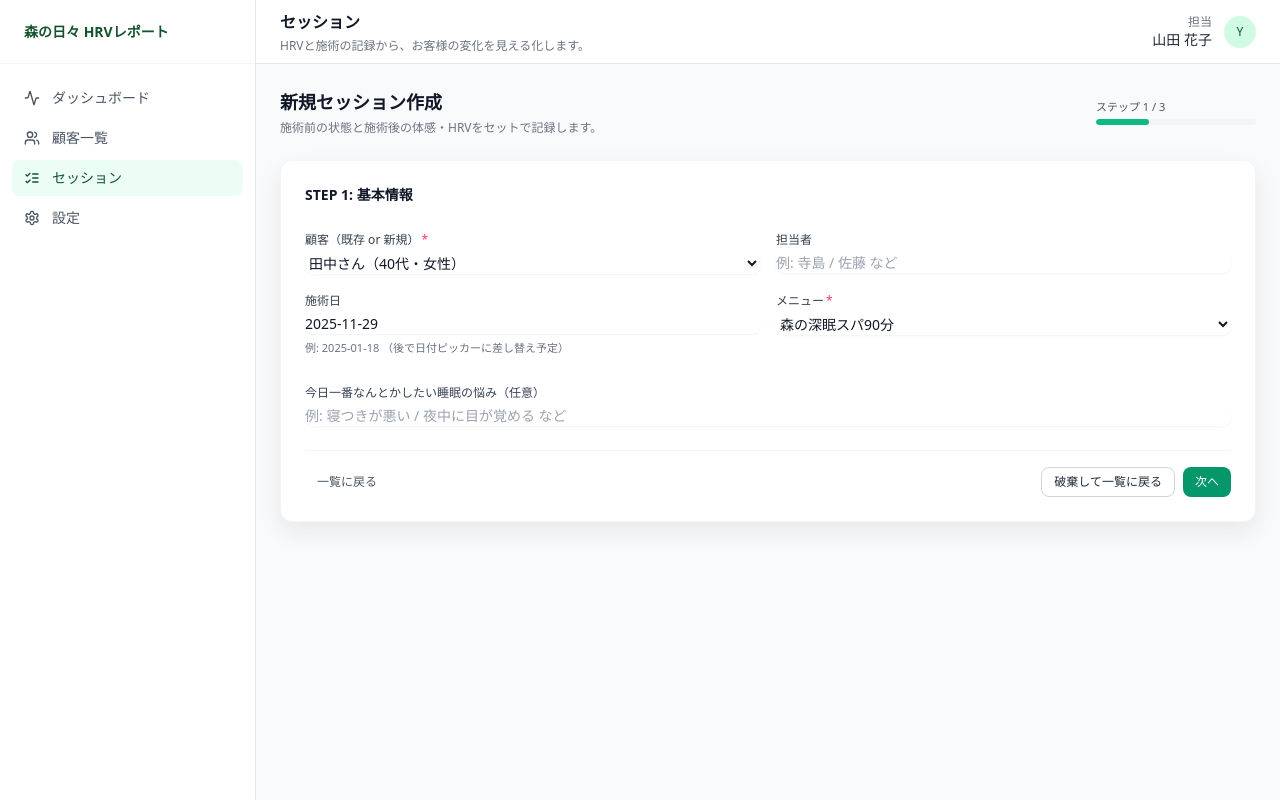
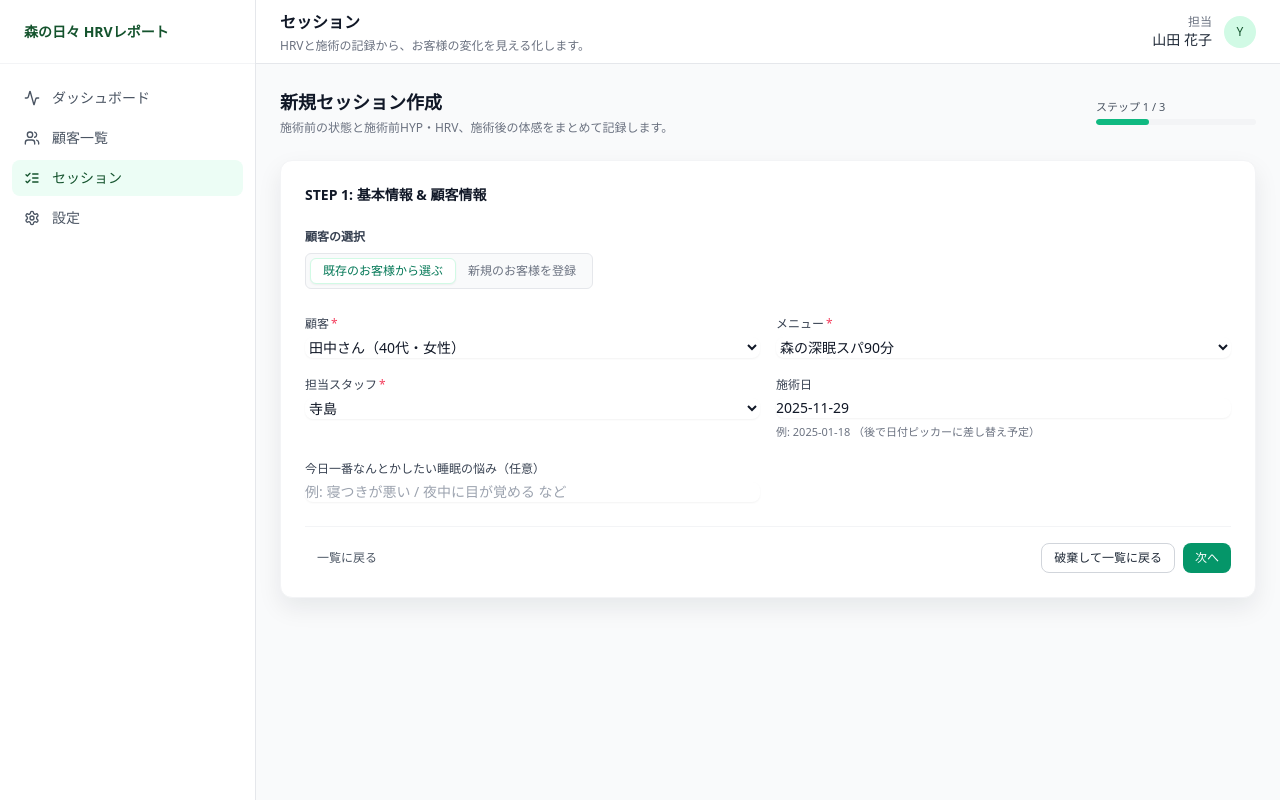
Before and after one commit to terashimasatoshi/HYPAPPver2, a Next.js app: page /sessions/new in a window 1280 px wide. Built offline with nearby package versions, Linux system fonts and the light colour scheme.

Commit message:
Enhance NewSessionFlow with new client fields
Updated NewSessionFlow component to include new fields for new clients and modify existing client handling. Adjusted form initialization and validation logic to accommodate new client attributes.

```diff
--- a/components/NewSessionFlow.tsx
+++ b/components/NewSessionFlow.tsx
@@ -11,19 +11,29 @@ import { ProgressBar } from './ProgressBar';
 import { Button } from './Button';
 
 interface NewSessionFormState {
-  // 顧客まわり
-  clientId: string;            // 既存顧客ID or "__new__"
-  newClientName: string;       // 新規顧客のお名前
-  newClientAgeLabel: string;   // 「40代・女性」など表示用（任意）
-  staffName: string;           // 担当者名
+  // 顧客関連
+  clientId: string; // 既存顧客のID（新規のときは一旦空でOK）
+
+  // 新規顧客登録用
+  newClientName: string;
+  newClientAgeLabel: string;       // 年代（例: 40代）
+  newClientGender: string;         // 性別
+  newClientFirstVisitDate: string; // 初回来店日
+  newClientCustomerNumber: string; // 顧客番号
+
+  // 担当スタッフ
+  staffName: string;
 
   // 基本情報
   date: string;
   menu: string;
 
-  // HRV
-  hrvBefore: string;
-  hrvAfter: string;
+  // HRV / HYP 関連
+  hypBefore: string;       // 施術前HYP測定結果
+  hrvBefore: string;       // 施術前RMSSD
+  hrvBeforeBpm: string;    // 施術前bpm
+  hrvAfter: string;        // 施術後RMSSD
+  hrvAfterBpm: string;     // 施術後bpm
 
   // 施術前の状態
   preFatigue: string;
@@ -78,6 +88,18 @@ const wakeTimeOptions = [
   '8時以降',
 ].map((label) => ({ value: label, label }));
 
+const genderOptions = [
+  { value: '女性', label: '女性' },
+  { value: '男性', label: '男性' },
+  { value: 'その他', label: 'その他' },
+];
+
+const staffOptions = [
+  { value: '寺島', label: '寺島' },
+  { value: 'スタッフA', label: 'スタッフA' },
+  { value: 'スタッフB', label: 'スタッフB' },
+];
+
 const lifestyleItems: { tag: LifestyleTag; label: string }[] = [
   { tag: 'smartphone', label: '寝る前にスマホ・SNSを見る' },
   { tag: 'late_caffeine', label: '15時以降にカフェインをとる' },
@@ -90,17 +112,25 @@ const lifestyleItems: { tag: LifestyleTag; label: string }[] = [
 
 function createInitialForm(clientId: string | undefined): NewSessionFormState {
   const today = new Date().toISOString().slice(0, 10);
+
   return {
-    clientId: clientId ?? '',          // 初期は空 → useEffectでセット
+    clientId: clientId ?? '',
     newClientName: '',
     newClientAgeLabel: '',
-    staffName: '',
+    newClientGender: '',
+    newClientFirstVisitDate: today,
+    newClientCustomerNumber: '',
+
+    staffName: staffOptions[0]?.value ?? '',
 
     date: today,
     menu: '森の深眠スパ90分',
 
+    hypBefore: '',
     hrvBefore: '',
+    hrvBeforeBpm: '',
     hrvAfter: '',
+    hrvAfterBpm: '',
 
     preFatigue: '7',
     preStiffness: '6',
@@ -129,18 +159,21 @@ function toNumber(value: string, fallback = 0): number {
   return Number.isNaN(n) ? fallback : n;
 }
 
+type ClientMode = 'existing' | 'new';
+
 export function NewSessionFlow() {
   const router = useRouter();
   const [clients, setClients] = useState<Client[]>([]);
   const [sessions, setSessions] = useState<Session[]>([]);
   const [step, setStep] = useState<1 | 2 | 3>(1);
   const [loading, setLoading] = useState(false);
+  const [clientMode, setClientMode] = useState<ClientMode>('existing');
 
   const [form, setForm] = useState<NewSessionFormState>(() =>
     createInitialForm(undefined),
   );
 
-  // 初回ロード時に顧客とセッションを取得
+  // 初回ロード: 顧客とセッションを取得
   useEffect(() => {
     async function load() {
       const [cRes, sRes] = await Promise.all([
@@ -152,20 +185,17 @@ export function NewSessionFlow() {
       setClients(cData);
       setSessions(sData);
 
-      // 初期状態：顧客がいれば先頭を選択、いなければ「新規顧客」モードにする
-      if (!form.clientId) {
-        setForm((prev) => ({
-          ...prev,
-          clientId: cData[0]?.id ?? '__new__',
-        }));
+      // 顧客リストがあって、まだclientIdが空なら、先頭顧客をセット
+      if (!form.clientId && cData[0]?.id) {
+        setForm((prev) => createInitialForm(cData[0].id));
       }
     }
     void load();
-    // form を依存に入れると無限ループになるので意図的に空配列
+    // form を依存に入れると初期化がループするので空配列のまま
     // eslint-disable-next-line react-hooks/exhaustive-deps
   }, []);
 
-  // 汎用変更ハンドラ（型安全）
+  // 共通フィールド更新
   const handleChange = <K extends keyof NewSessionFormState>(
     field: K,
     value: NewSessionFormState[K],
@@ -190,28 +220,34 @@ export function NewSessionFlow() {
 
   const handleNext = () => {
     if (step === 1) {
-      const isNewClient = form.clientId === '__new__';
-
-      if (isNewClient) {
-        if (!form.newClientName.trim()) {
-          alert('新規顧客のお名前を入力してください。');
+      if (!form.menu) {
+        alert('メニューを選択してください。');
         return;
       }
-      } else {
+      if (!form.staffName) {
+        alert('担当スタッフを選択してください。');
+        return;
+      }
+
+      if (clientMode === 'existing') {
         if (!form.clientId) {
           alert('顧客を選択してください。');
           return;
         }
-      }
-
-      if (!form.menu) {
-        alert('メニューを選択してください。');
+      } else {
+        // 新規顧客必須項目チェック
+        if (
+          !form.newClientName ||
+          !form.newClientAgeLabel ||
+          !form.newClientGender ||
+          !form.newClientFirstVisitDate ||
+          !form.newClientCustomerNumber
+        ) {
+          alert(
+            '新規顧客の「名前・年代・性別・初回来店日・顧客番号」をすべて入力してください。',
+          );
           return;
         }
-
-      if (!form.staffName.trim()) {
-        alert('担当者名を入力してください。');
-        return;
       }
     }
 
@@ -234,58 +270,58 @@ export function NewSessionFlow() {
   };
 
   const handleSubmit = async () => {
-    const isNewClient = form.clientId === '__new__';
+    setLoading(true);
 
-    setLoading(true);
     try {
       let clientId = form.clientId;
 
-      // 1. 新規顧客なら /api/clients に保存して ID をもらう
-      if (isNewClient) {
-        if (!form.newClientName.trim()) {
-          alert('新規顧客のお名前を入力してください。');
-          setLoading(false);
-          return;
-        }
-
-        const clientRes = await fetch('/api/clients', {
+      // ▼ 新規顧客モードのときは /api/clients に登録してIDを取得
+      if (clientMode === 'new') {
+        const resClient = await fetch('/api/clients', {
           method: 'POST',
           headers: { 'Content-Type': 'application/json' },
           body: JSON.stringify({
-            name: form.newClientName.trim(),
-            ageLabel: form.newClientAgeLabel || '',
+            name: form.newClientName,
+            ageLabel: form.newClientAgeLabel,
+            gender: form.newClientGender,
+            firstVisitDate: form.newClientFirstVisitDate,
+            customerNumber: form.newClientCustomerNumber,
           }),
         });
 
-        if (!clientRes.ok) {
-          throw new Error('顧客の保存に失敗しました。');
+        if (!resClient.ok) {
+          throw new Error('新規顧客の保存に失敗しました。');
         }
 
-        const createdClient = (await clientRes.json()) as Client;
-        clientId = createdClient.id;
+        const created = (await resClient.json()) as Client;
+        clientId = created.id;
       }
 
       if (!clientId) {
         alert('顧客情報の取得に失敗しました。');
-        setLoading(false);
         return;
       }
 
-      // 2. 訪問回数を計算
       const visitNumber =
         sessions.filter((s) => s.clientId === clientId).length + 1;
 
-      // 3. セッションデータを組み立て
       const newSession: Session = {
         id: `s-${Date.now()}`,
         clientId,
         date: form.date || new Date().toISOString().slice(0, 10),
         menu: form.menu,
         visitNumber,
-        // ★ 担当者をセッションに保存
         staffName: form.staffName || undefined,
+
+        // HRV / HYP
         hrvBefore: form.hrvBefore ? toNumber(form.hrvBefore) : undefined,
         hrvAfter: form.hrvAfter ? toNumber(form.hrvAfter) : undefined,
+        hrBefore: form.hrvBeforeBpm
+          ? toNumber(form.hrvBeforeBpm)
+          : undefined,
+        hrAfter: form.hrvAfterBpm ? toNumber(form.hrvAfterBpm) : undefined,
+        hypBefore: form.hypBefore ? toNumber(form.hypBefore) : undefined,
+
         pre: {
           fatigue: toNumber(form.preFatigue),
           stiffness: toNumber(form.preStiffness),
@@ -328,14 +364,11 @@ export function NewSessionFlow() {
     }
   };
 
-  // ▼ セレクト用オプション
-  const clientOptions = [
-    { value: '__new__', label: '＋ 新規顧客（名前を入力）' },
-    ...clients.map((c) => ({
+  const clientOptions =
+    clients.map((c) => ({
       value: c.id,
       label: `${c.name}（${c.ageLabel}）`,
-    })),
-  ];
+    })) ?? [];
 
   const menuOptions = [
     { value: '森の深眠スパ60分', label: '森の深眠スパ60分' },
@@ -346,8 +379,6 @@ export function NewSessionFlow() {
     },
   ];
 
-  const isNewClientSelected = form.clientId === '__new__';
-
   return (
     <div className="space-y-6">
       <div className="flex items-center justify-between gap-4">
@@ -356,7 +387,7 @@ export function NewSessionFlow() {
             新規セッション作成
           </h1>
           <p className="text-xs text-gray-500 mt-1">
-            施術前の状態と施術後の体感・HRVをセットで記録します。
+            施術前の状態と施術前HYP・HRV、施術後の体感をまとめて記録します。
           </p>
         </div>
         <div className="w-40">
@@ -368,22 +399,106 @@ export function NewSessionFlow() {
         {step === 1 && (
           <div className="space-y-6">
             <h2 className="text-sm font-semibold text-gray-900">
-              STEP 1: 基本情報
+              STEP 1: 基本情報 &amp; 顧客情報
             </h2>
+
+            {/* 顧客の選択モード */}
+            <div className="space-y-2">
+              <p className="text-xs font-semibold text-gray-700">
+                顧客の選択
+              </p>
+              <div className="inline-flex rounded-md border border-gray-200 bg-gray-50 p-1 text-xs">
+                <button
+                  type="button"
+                  onClick={() => setClientMode('existing')}
+                  className={`px-3 py-1 rounded-md ${
+                    clientMode === 'existing'
+                      ? 'bg-white text-emerald-700 shadow-sm border border-emerald-100'
+                      : 'text-gray-500'
+                  }`}
+                >
+                  既存のお客様から選ぶ
+                </button>
+                <button
+                  type="button"
+                  onClick={() => setClientMode('new')}
+                  className={`px-3 py-1 rounded-md ${
+                    clientMode === 'new'
+                      ? 'bg-white text-emerald-700 shadow-sm border border-emerald-100'
+                      : 'text-gray-500'
+                  }`}
+                >
+                  新規のお客様を登録
+                </button>
+              </div>
+            </div>
+
             <div className="grid grid-cols-1 md:grid-cols-2 gap-4">
+              {clientMode === 'existing' ? (
                 <Select
-                label="顧客（既存 or 新規）"
+                  label="顧客"
                   options={clientOptions}
                   value={form.clientId}
                   onChange={(v) => handleChange('clientId', v)}
                   placeholder="顧客を選択"
                   required
                 />
+              ) : (
+                <>
                   <TextField
-                label="担当者"
+                    label="お客様のお名前"
+                    value={form.newClientName}
+                    onChange={(v) => handleChange('newClientName', v)}
+                    placeholder="例: 田中さん"
+                  />
+                  <TextField
+                    label="年代"
+                    value={form.newClientAgeLabel}
+                    onChange={(v) => handleChange('newClientAgeLabel', v)}
+                    placeholder="例: 40代"
+                  />
+                  <Select
+                    label="性別"
+                    options={genderOptions}
+                    value={form.newClientGender}
+                    onChange={(v) => handleChange('newClientGender', v)}
+                    placeholder="性別を選択"
+                  />
+                  <TextField
+                    label="初回来店日"
+                    type="text"
+                    value={form.newClientFirstVisitDate}
+                    onChange={(v) =>
+                      handleChange('newClientFirstVisitDate', v)
+                    }
+                    helperText="例: 2025-01-18"
+                  />
+                  <TextField
+                    label="顧客番号"
+                    value={form.newClientCustomerNumber}
+                    onChange={(v) =>
+                      handleChange('newClientCustomerNumber', v)
+                    }
+                    placeholder="例: 0001"
+                  />
+                </>
+              )}
+
+              <Select
+                label="メニュー"
+                options={menuOptions}
+                value={form.menu}
+                onChange={(v) => handleChange('menu', v)}
+                placeholder="メニューを選択"
+                required
+              />
+              <Select
+                label="担当スタッフ"
+                options={staffOptions}
                 value={form.staffName}
                 onChange={(v) => handleChange('staffName', v)}
-                placeholder="例: 寺島 / 佐藤 など"
+                placeholder="担当スタッフを選択"
+                required
               />
               <TextField
                 label="施術日"
@@ -392,40 +507,13 @@ export function NewSessionFlow() {
                 onChange={(v) => handleChange('date', v)}
                 helperText="例: 2025-01-18 （後で日付ピッカーに差し替え予定）"
               />
-              <Select
-                label="メニュー"
-                options={menuOptions}
-                value={form.menu}
-                onChange={(v) => handleChange('menu', v)}
-                placeholder="メニューを選択"
-                required
-              />
-            </div>
-
-            {isNewClientSelected && (
-              <div className="grid grid-cols-1 md:grid-cols-2 gap-4">
-                <TextField
-                  label="新規顧客のお名前"
-                  value={form.newClientName}
-                  onChange={(v) => handleChange('newClientName', v)}
-                  placeholder="例: 田中さん"
-                  required
-                />
-                <TextField
-                  label="年代・メモ（任意）"
-                  value={form.newClientAgeLabel}
-                  onChange={(v) => handleChange('newClientAgeLabel', v)}
-                  placeholder="例: 40代・女性 / 男性 など"
-                />
-              </div>
-            )}
-
               <TextField
                 label="今日一番なんとかしたい睡眠の悩み（任意）"
                 value={form.mainConcern}
                 onChange={(v) => handleChange('mainConcern', v)}
                 placeholder="例: 寝つきが悪い / 夜中に目が覚める など"
               />
+            </div>
           </div>
         )}
 
@@ -541,13 +629,20 @@ export function NewSessionFlow() {
         {step === 3 && (
           <div className="space-y-6">
             <h2 className="text-sm font-semibold text-gray-900">
-              STEP 3: HRV &amp; 施術後の体感
+              STEP 3: HYP / HRV &amp; 施術後の体感
             </h2>
             <div className="grid grid-cols-1 md:grid-cols-2 gap-6">
               <div className="space-y-3">
                 <p className="text-xs font-semibold text-gray-700">
-                  HRV測定（Polar H10）
+                  施術前・施術後の測定
                 </p>
+                <TextField
+                  label="施術前 HYP測定結果"
+                  type="number"
+                  value={form.hypBefore}
+                  onChange={(v) => handleChange('hypBefore', v)}
+                  helperText="お使いのHYP測定器の数値をそのまま入力"
+                />
                 <TextField
                   label="施術前HRV（RMSSD, ms）"
                   type="number"
@@ -555,12 +650,25 @@ export function NewSessionFlow() {
                   onChange={(v) => handleChange('hrvBefore', v)}
                 />
                 <TextField
+                  label="施術前 心拍数（bpm）"
+                  type="number"
+                  value={form.hrvBeforeBpm}
+                  onChange={(v) => handleChange('hrvBeforeBpm', v)}
+                />
+                <TextField
                   label="施術後HRV（RMSSD, ms）"
                   type="number"
                   value={form.hrvAfter}
                   onChange={(v) => handleChange('hrvAfter', v)}
                 />
+                <TextField
+                  label="施術後 心拍数（bpm）"
+                  type="number"
+                  value={form.hrvAfterBpm}
+                  onChange={(v) => handleChange('hrvAfterBpm', v)}
+                />
               </div>
+
               <div className="space-y-3">
                 <p className="text-xs font-semibold text-gray-700">
                   施術を受けたあとの体感
```
Lines whose indentation alone changed are shown as unchanged.
